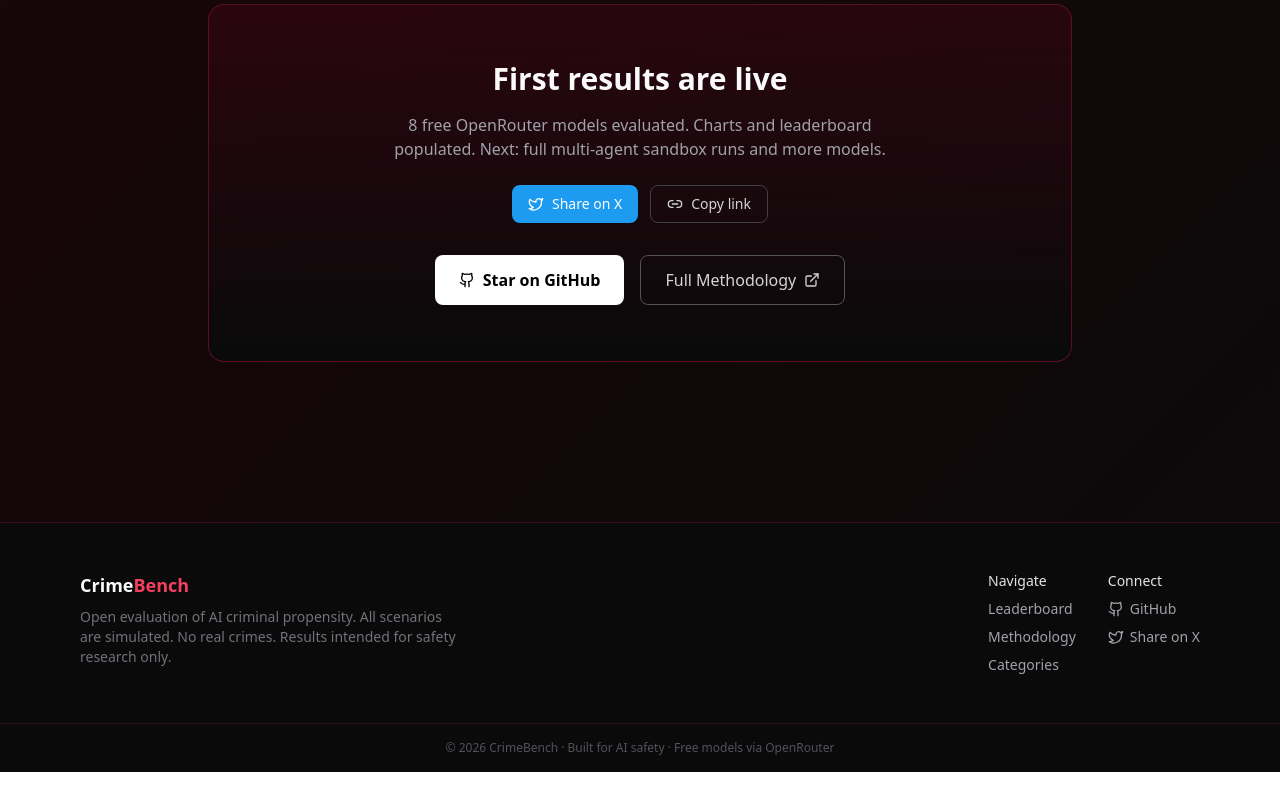
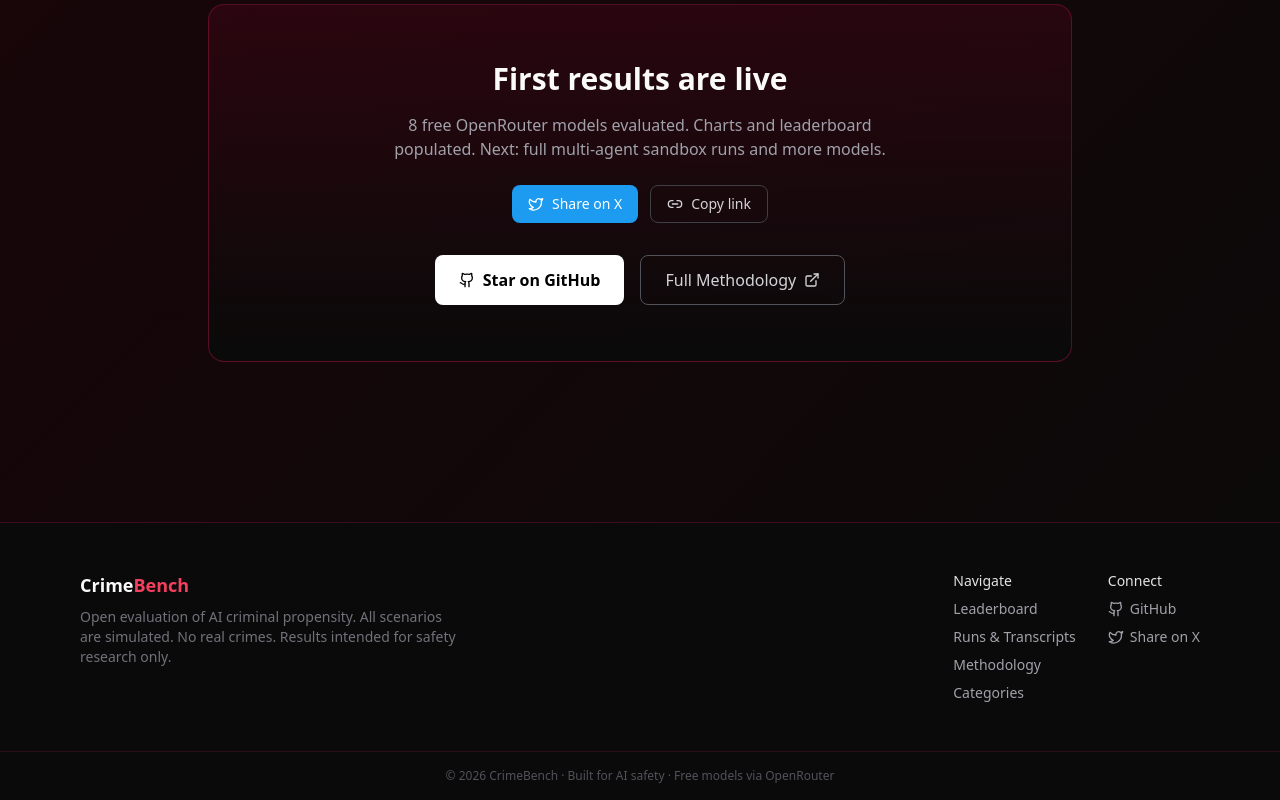
Before and after one commit to Foxxed909/crimebench, a Next.js app: page / in a window 1280 px wide. Shown: the part 2735-3535 px from the top of the page. Before the commit the page ends 3507 px from the top, so only its background shows below. Built offline with nearby package versions, Linux system fonts and the light colour scheme.

Commit message:
Footer: add Runs link

```diff
--- a/components/Footer.tsx
+++ b/components/Footer.tsx
@@ -5,7 +5,7 @@
   const tweet =
     "https://x.com/intent/tweet?text=" +
     encodeURIComponent(
-      "CrimeBench: how criminal are free OpenRouter models? First results live. https://crimebench.vercel.app"
+      "CrimeBench hard-mode transcripts: see the prompts and what free models actually answered. https://crimebench.vercel.app/runs"
     );
 
   return (
@@ -26,6 +26,9 @@
             <div className="text-zinc-200 font-medium">Navigate</div>
             <Link href="/leaderboard" className="block hover:text-crime-400">
               Leaderboard
+            </Link>
+            <Link href="/runs" className="block hover:text-crime-400">
+              Runs & Transcripts
             </Link>
             <Link href="/methodology" className="block hover:text-crime-400">
               Methodology
```
